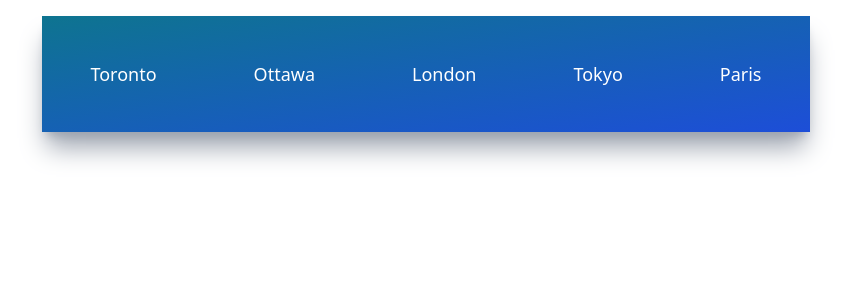
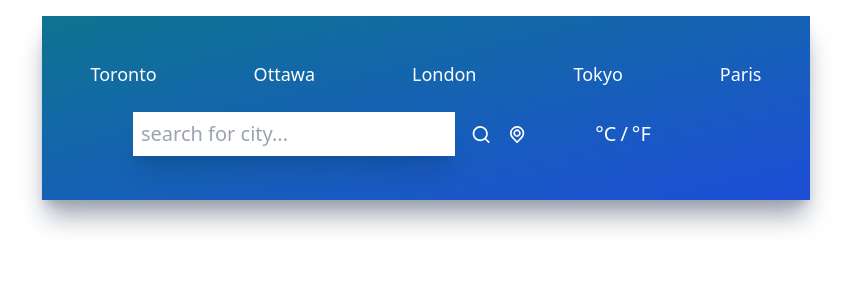
Before and after one commit to gksaurabh/Weather_App, a React (Create React App) app in the folder weather-app/: page / in a window 1280 px wide. Shown: the top 300 px of the page, without its empty margins (214-1065 px from the left). Built offline with nearby package versions, Linux system fonts and the light colour scheme.

Commit message:
Inputs component progress

```diff
--- a/weather-app/src/App.js
+++ b/weather-app/src/App.js
@@ -1,11 +1,13 @@
 import './App.css';
 import UilReact from '@iconscout/react-unicons/icons/uil-react'
 import TopButtons from './components/TopButtons';
+import Inputs from './components/Inputs';
 
 function App() {
   return (
     <div className="mx-auto max-w-screen-md mt-4 py-5 px 32 bg-gradient-to-br from-cyan-700 to-blue-700 h-fit shadow-xl shadow-gray-400">
       <TopButtons/>
+      <Inputs/>
     </div>
   );
 }
--- /dev/null
+++ b/weather-app/src/components/Inputs.jsx
@@ -0,0 +1,33 @@
+import React from 'react'
+import { UilLocationPoint,UilSearch } from '@iconscout/react-unicons'
+function Inputs() {
+  return (
+    <div className='flex flex-row justify-center my-6'>
+
+        <div className="flex flex-row w3/4 items-center justify-center space-x-4">
+            <input
+                type="text"
+                placeholder='search for city...'
+                className="text-xl font-light p-2 w-full shadow-xl focus:outline-none capitalize placeholder:lowercase"
+            />
+            <UilSearch
+                size={25}
+                className="text-white cursor-point transition ease-out hover:scale-125"
+            />
+            <UilLocationPoint
+                size={25}
+                className="text-white cursor-point transition ease-out hover:scale-125"
+            />
+        </div>
+
+        <div className="flex flex-row w-1/4 items-center justify-center">
+            <button name="metric" className="text-xl text-white font-light transition ease-out hover:scale-125">°C</button>
+            <p className="text-xl text-white font-light mx-1">/</p>
+            <button name="imperial" className="text-xl text-white font-light transition ease-out hover:scale-125">°F</button>
+        </div>
+
+    </div>
+  )
+}
+
+export default Inputs
```
